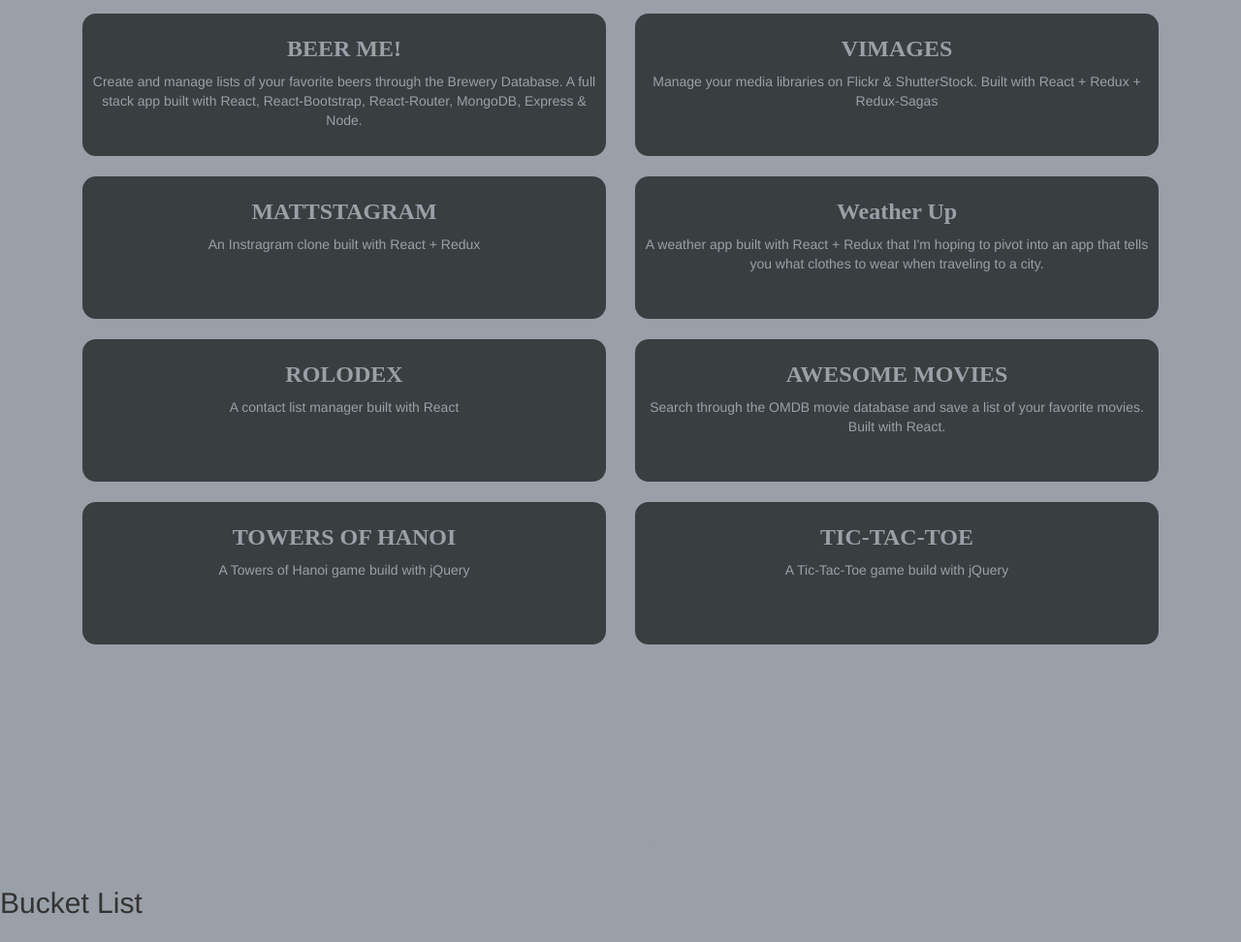
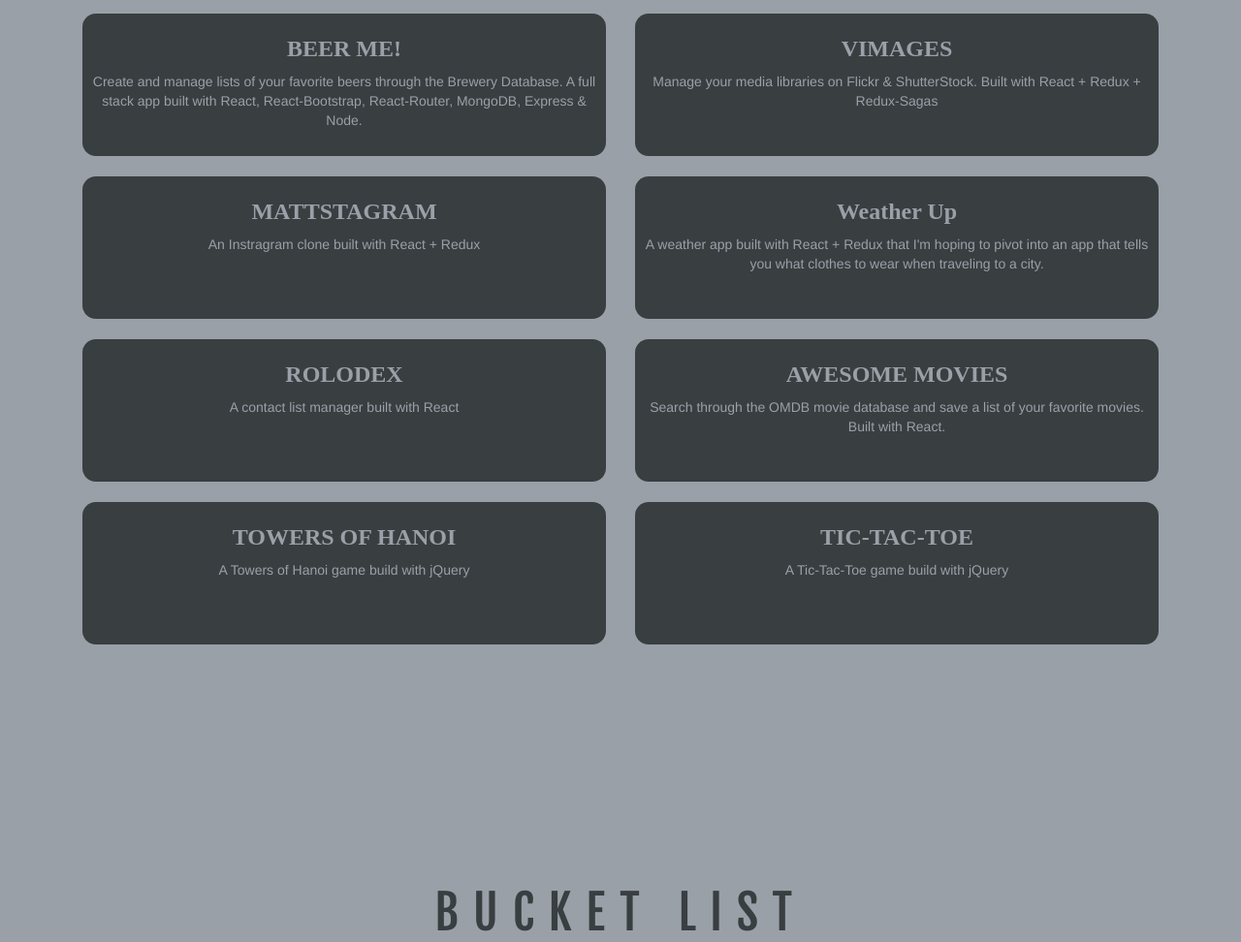
Before and after one commit to mateoholman/mvholman, a plain HTML site: page index.html in a window 1280 px wide. Shown: the part 1603-2575 px from the top of the page at 97% size. Before the commit the page ends 2551 px from the top, so only its background shows below. Drawn offline with nearby package versions, Linux system fonts and the light colour scheme; a web font is replaced by a local one.

Commit message:
Updated styling of bucketList section

```diff
--- a/sass/pages/_bucketList.scss
+++ b/sass/pages/_bucketList.scss
@@ -1,4 +1,4 @@
-#qanda {
+#bucketList {
   background-color: $background-color;
   text-align: center;
   width: 100%;
@@ -6,9 +6,9 @@
   h2 {
     color: $title-color;
     font-family: 'Fjalla One', sans-serif;
-    font-size: 4em;
+    font-size: 3.5em;
     letter-spacing: .3em;
-    padding-top: 1em;
+    padding-top: .5em;
     text-transform: uppercase;
   }
 }
```
Also changed, not shown: stylesheets/styles.css.
